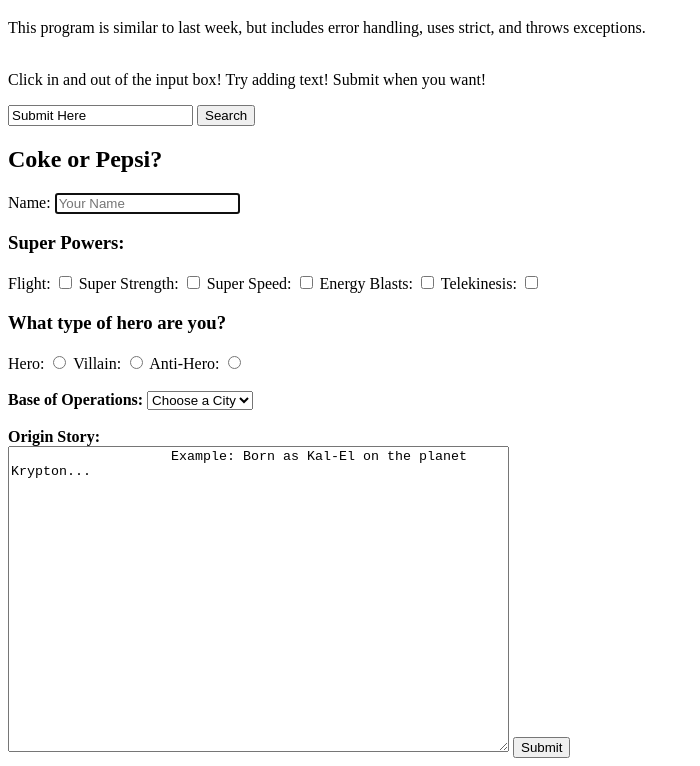
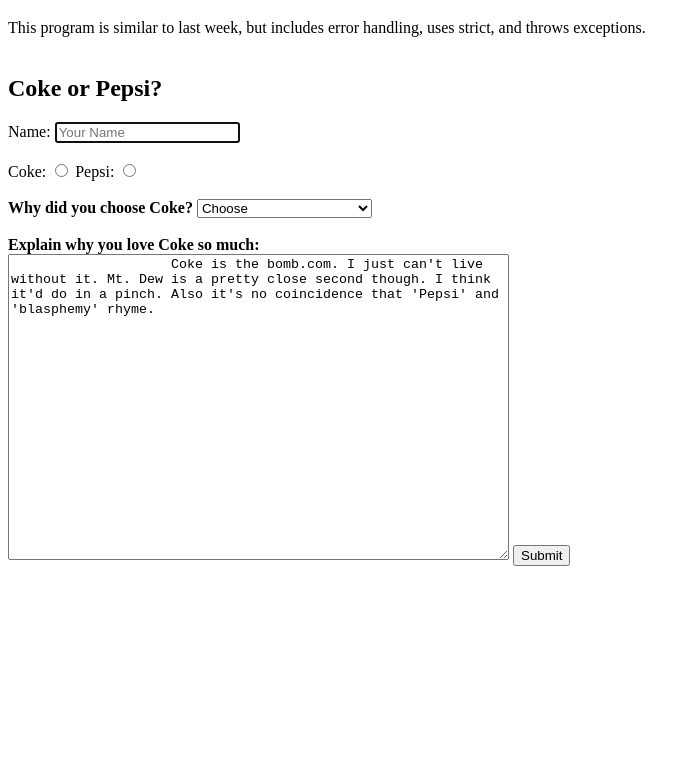
Before and after one commit to nathankelley/nathankelley.github.io, a plain HTML site: page week_5/index.html in a window 1280 px wide. Shown: the part 61-827 px from the top of the page, without its empty margins (0-700 px from the left). After the commit the page ends 800 px from the top, so only its background shows below. Drawn offline with Linux system fonts and the light colour scheme.

Commit message:
Week 5 notes and practice with error handling.

```diff
--- a/week_5/index.html
+++ b/week_5/index.html
@@ -58,65 +58,49 @@
             This program is similar to last week, but includes error handling, uses strict, and throws exceptions.<br><br>
         </p>
 
+        <!--
         <p>Click in and out of the input box! Try adding text! Submit when you want!</p>
+
 
         <form name='search' action='/search'>
             <input name='searchInput'>
             <button type='submit'>Search</button>
         </form>
+        -->
 
         <div id="output"></div>
 
         <h2>Coke or Pepsi?</h2>
-        <form id='hero'>
-            <label for='heroName'>Name:
-                <input type='text' id='name' name='name' autofocus placeholder='Your Name' maxlength=32 required>
+        <form id='user'>
+            <label for='userName'>Name:
+                <input type='text' id='userName' name='userName' autofocus placeholder='Your Name' maxlength=32 required><br><br>
             </label>
 
-            <h3>Super Powers:</h3>
-            <label for='flight'>Flight:
-                <input type='checkbox' id='flight' value='Flight' name='powers'>
+
+            <label for='coke'>Coke:
+                <input type='radio' name='category' value='Coke' id='coke'>
             </label>
-            <label for='strength'>Super Strength:
-                <input type='checkbox' id='strength' value='Strength' name='powers'>
-            </label>
-            <label for='speed'>Super Speed:
-                <input type='checkbox' id='speed' value='Super Speed' name='powers'>
-            </label>
-            <label for='energy'>Energy Blasts:
-                <input type='checkbox' id='energy' value='Energy Blasts' name='powers'>
-            </label>
-            <label for='telekinesis'>Telekinesis:
-                <input type='checkbox' id='telekinesis' value='Telekinesis' name='powers'>
+            <label for='pepsi'>Pepsi:
+                <input type='radio' name='category' value='Pepsi' id='pepsi'>
             </label>
 
-            <h3>What type of hero are you?</h3>
-            <label for='hero'>Hero:
-                <input type='radio' name='category' value='Hero' id='hero'>
-            </label>
-            <label for='villain'>Villain:
-                <input type='radio' name='category' value='Villain' id='villain'>
-            </label>
-            <label for='anti-hero'>Anti-Hero:
-                <input type='radio' name='category' value='Antihero' id='anti-hero'>
-            </label>
 
             <br><br>
-            <label for='City'><strong>Base of Operations:</strong>
-                <select name='city' id='city'>
-                    <option value='' selected>Choose a City</option>
-                    <option value='Metropolis'>Metropolis</option>
-                    <option value='Gotham City'>Gotham City</option>
-                    <option value='Keystone City'>Keystone City</option>
-                    <option value='Coast City'>Coast City</option>
-                    <option value='Star City'>Star City</option>
+            <label for='choice'><strong>Why did you choose Coke?</strong>
+                <select name='choice' id='choice'>
+                    <option value=''>Choose</option>
+                    <option value="Because it's the best, duh">Because it's the best, duh
+                    </option>
+                    <option value='Because Pepsi sucks!'>Because Pepsi sucks!</option>
+                    <option value='It was my only option'>It was my only option
+                    </option>
                 </select>
             </label>
 
             <br><br>
-            <label for='origin'><strong>Origin Story:</strong><br>
+            <label for='origin'><strong>Explain why you love Coke so much:</strong><br>
                 <textarea id='origin' name='origin' rows='20' cols='60'>
-                    Example: Born as Kal-El on the planet Krypton...
+                    Coke is the bomb.com. I just can't live without it. Mt. Dew is a pretty close second though. I think it'd do in a pinch. Also it's no coincidence that 'Pepsi' and 'blasphemy' rhyme.
                 </textarea>
             </label>
 
--- a/week_5/main.js
+++ b/week_5/main.js
@@ -1,7 +1,7 @@
 // ACCESS FORM
 // using name attribute to get form
 const form = document.forms['search']; // this is the better way
-
+/*
 // ACCESS FORM ELEMENTS
 // using elements method to access form
 // const [input,button] = form.elements;
@@ -36,43 +36,37 @@
         input.value = 'Submit Here';
     }
 }, false);
-
-
+*/
 
 // FOR SUPERHERO FORM
-const form_2 = document.forms['hero'];
+const form_2 = document.forms['user'];
 form_2.addEventListener('submit', makeHero, false);
 
 // create hero object
 function makeHero(event) {
     // debugger;
     event.preventDefault();
-    const hero = {};
-    hero.name = form_2.name.value;
+    const user = {};
+    user.userName = form_2.userName.value;
 
-    // get hero powers
-    hero.powers = [];
-    for (let i = 0; i < form_2.powers.length; i++) {
-        if (form_2.powers[i].checked){
-            hero.powers.push(form_2.powers[i].value);
-            }
+    // get base of operations
+    let errorPepsi = "Pepsi";
+    if (form_2.category.value == "Pepsi") {
+        alert("Invalid entry. Please try again.");
+    } else {
+        user.category = form_2.category.value;
     }
 
-    // get hero type
-    hero.category = form_2.category.value;
-
-    // get base of operations
-    hero.city = form_2.city.value;
 
     // get origin story
-    hero.origin = form_2.origin.value;
+    user.choice = form_2.choice.value;
 
     // this method in JSON will convert hero object to string to display
-    alert(JSON.stringify(hero));
-    return hero;
+    alert(`You submitted: \n${JSON.stringify(user)}`);
+    return user;
 }
 
-
+/*
 // error handler
 // this uses the builtin Error function and a catch block
 function imaginarySquareRoot(number) {
@@ -86,3 +80,4 @@
         return `+ or - ${answer}`;
     }
 }
+*/
```
